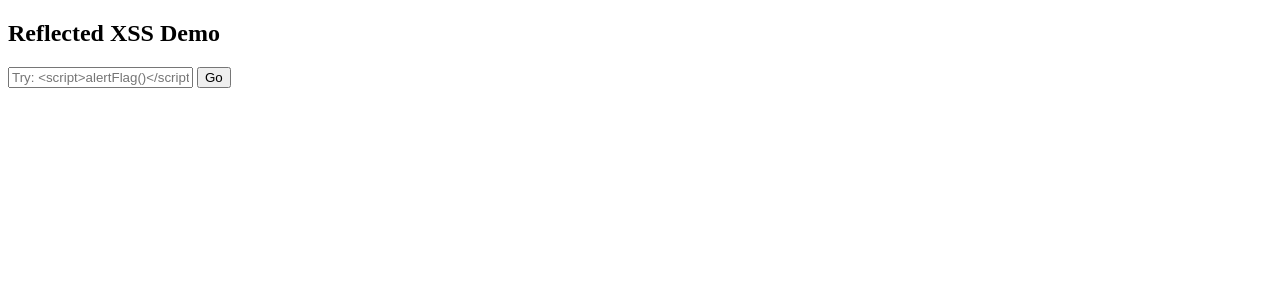
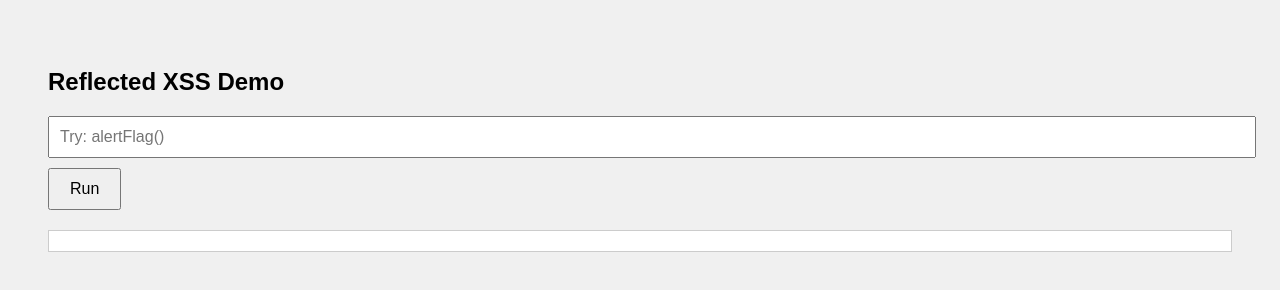
Before and after one commit to Sanali03/Reflected-XSS-New, a plain HTML site: page index.html in a window 1280 px wide. Drawn offline with Linux system fonts and the light colour scheme.

Commit message:
Initial commit

```diff
--- a/index.html
+++ b/index.html
@@ -2,13 +2,33 @@
 <html>
 <head>
   <title>Reflected XSS</title>
+  <style>
+    body { font-family: sans-serif; padding: 40px; background: #f0f0f0; }
+    input[type="text"] {
+      width: 100%;
+      padding: 10px;
+      font-size: 16px;
+    }
+    button {
+      padding: 10px 20px;
+      font-size: 16px;
+      margin-top: 10px;
+    }
+    #output {
+      margin-top: 20px;
+      background: #fff;
+      padding: 10px;
+      border: 1px solid #ccc;
+    }
+  </style>
 </head>
 <body>
+
   <h2>Reflected XSS Demo</h2>
 
   <form method="GET">
-    <input type="text" name="input" placeholder="Try: &lt;script&gt;alertFlag()&lt;/script&gt;" />
-    <button type="submit">Go</button>
+    <input type="text" name="input" placeholder="Try: alertFlag()" />
+    <button type="submit">Run</button>
   </form>
 
   <div id="output"></div>
@@ -22,8 +42,10 @@
     const input = params.get("input");
 
     if (input) {
-      document.getElementById("output").innerHTML = input; // VULNERABLE
+      document.getElementById("output").textContent = input;
+      eval(input); // This WILL run even with GitHub CSP
     }
   </script>
+
 </body>
 </html>
```
